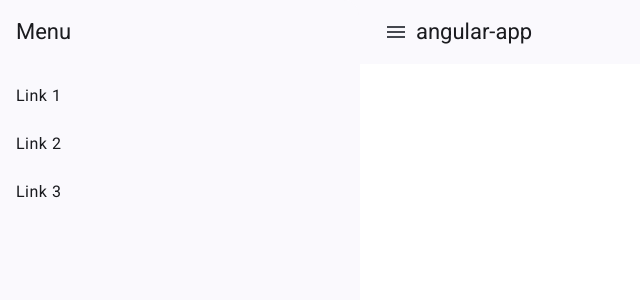
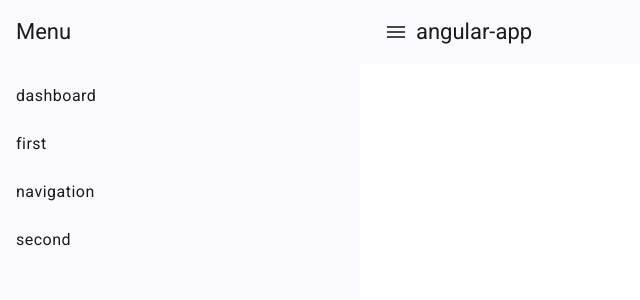
Before and after one commit to ravelojhon/demo-mobilsoft, an Angular app: page / in a window 1280 px wide. Shown: the top 300 px of the page, without its empty margins (0-640 px from the left). Built offline with nearby package versions, Linux system fonts and the light colour scheme.

Commit message:
ajustes rutas

```diff
--- a/src/app/app.component.html
+++ b/src/app/app.component.html
@@ -1,22 +1,17 @@
 <mat-sidenav-container class="sidenav-container">
-    <mat-sidenav #drawer class="sidenav" fixedInViewport
-        [attr.role]="(isHandset$ | async) ? 'dialog' : 'navigation'"
-        [mode]="(isHandset$ | async) ? 'over' : 'side'"
-        [opened]="(isHandset$ | async) === false">
+  <mat-sidenav #drawer class="sidenav" fixedInViewport [attr.role]="(isHandset$ | async) ? 'dialog' : 'navigation'"
+    [mode]="(isHandset$ | async) ? 'over' : 'side'" [opened]="(isHandset$ | async) === false">
     <mat-toolbar>Menu</mat-toolbar>
     <mat-nav-list>
-        <a mat-list-item href="#">Link 1</a>
-        <a mat-list-item href="#">Link 2</a>
-        <a mat-list-item href="#">Link 3</a>
+      <a mat-list-item routerLink="/dashboard">dashboard</a>
+      <a mat-list-item routerLink="/first">first</a>
+      <a mat-list-item routerLink="/navigation">navigation</a>
+      <a mat-list-item routerLink="/second">second</a>
     </mat-nav-list>
   </mat-sidenav>
   <mat-sidenav-content>
     <mat-toolbar color="primary">
-        <button
-            type="button"
-            aria-label="Toggle sidenav"
-            mat-icon-button
-            (click)="drawer.toggle()">
+      <button type="button" aria-label="Toggle sidenav" mat-icon-button (click)="drawer.toggle()">
         <mat-icon aria-label="Side nav toggle icon">menu</mat-icon>
       </button>
       <span>angular-app</span>
--- a/src/app/app.routes.ts
+++ b/src/app/app.routes.ts
@@ -2,5 +2,8 @@ import { Routes } from '@angular/router';
 
 export const routes: Routes = [
 
-
+    { path: 'dashboard', loadComponent: () => import('./dashboard/dashboard.component').then(m => m.DashboardComponent) },
+    { path: 'first', loadComponent: () => import('./first/first.component').then(m => m.FirstComponent) },
+    { path: 'navigation', loadComponent: () => import('./navigation/navigation.component').then(m => m.NavigationComponent) },
+    { path: 'second', loadComponent: () => import('./second/second.component').then(m => m.SecondComponent) }
 ];
```
Lines whose indentation alone changed are shown as unchanged.
